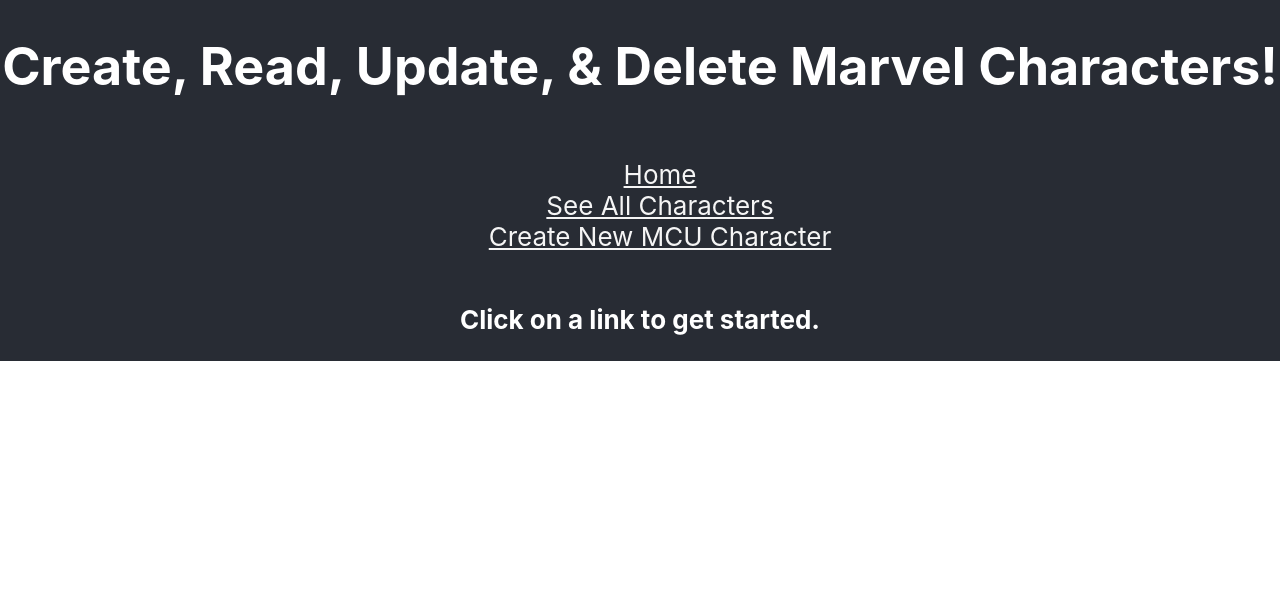
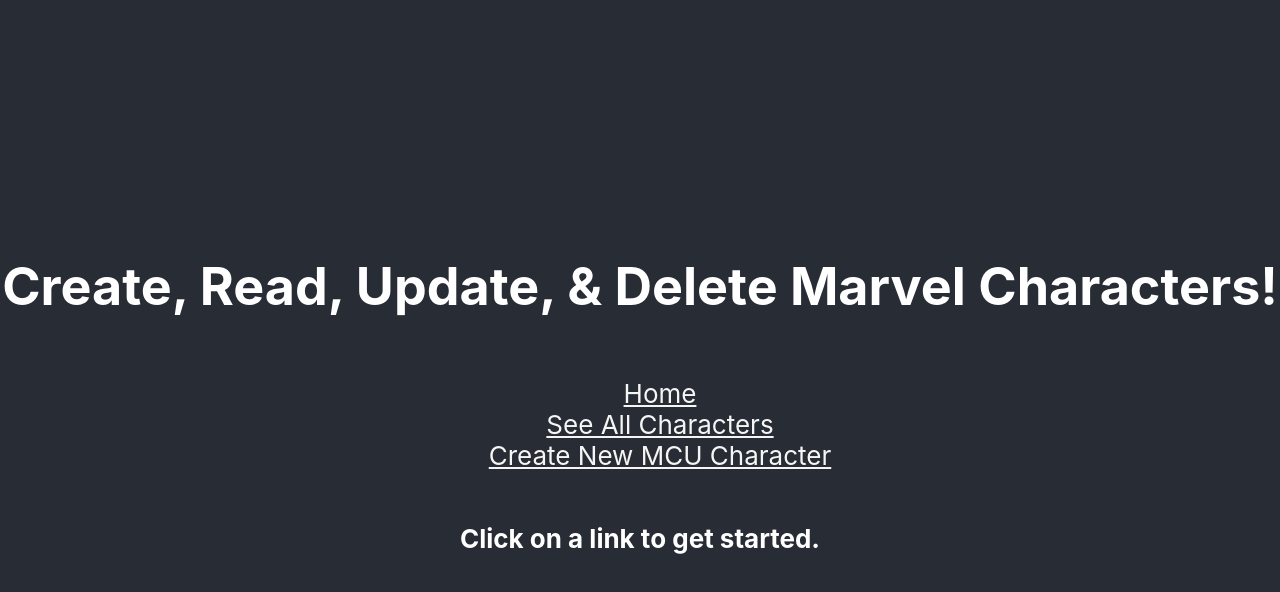
Before and after one commit to davisnatalie/MCU-front-end, a React (Create React App) app: page / in a window 1280 px wide. Shown: the top 592 px of the page. Built offline with nearby package versions, Linux system fonts and the light colour scheme; no server answers.

Commit message:
Update App.css position

```diff
--- a/src/App.css
+++ b/src/App.css
@@ -22,6 +22,9 @@ header {
   justify-content: center;
   font-size: calc(10px + 2vmin);
   color: white;
+  position: absolute;
+  height: 100%;
+  width: 100%
 }
 
 h3 {
```
